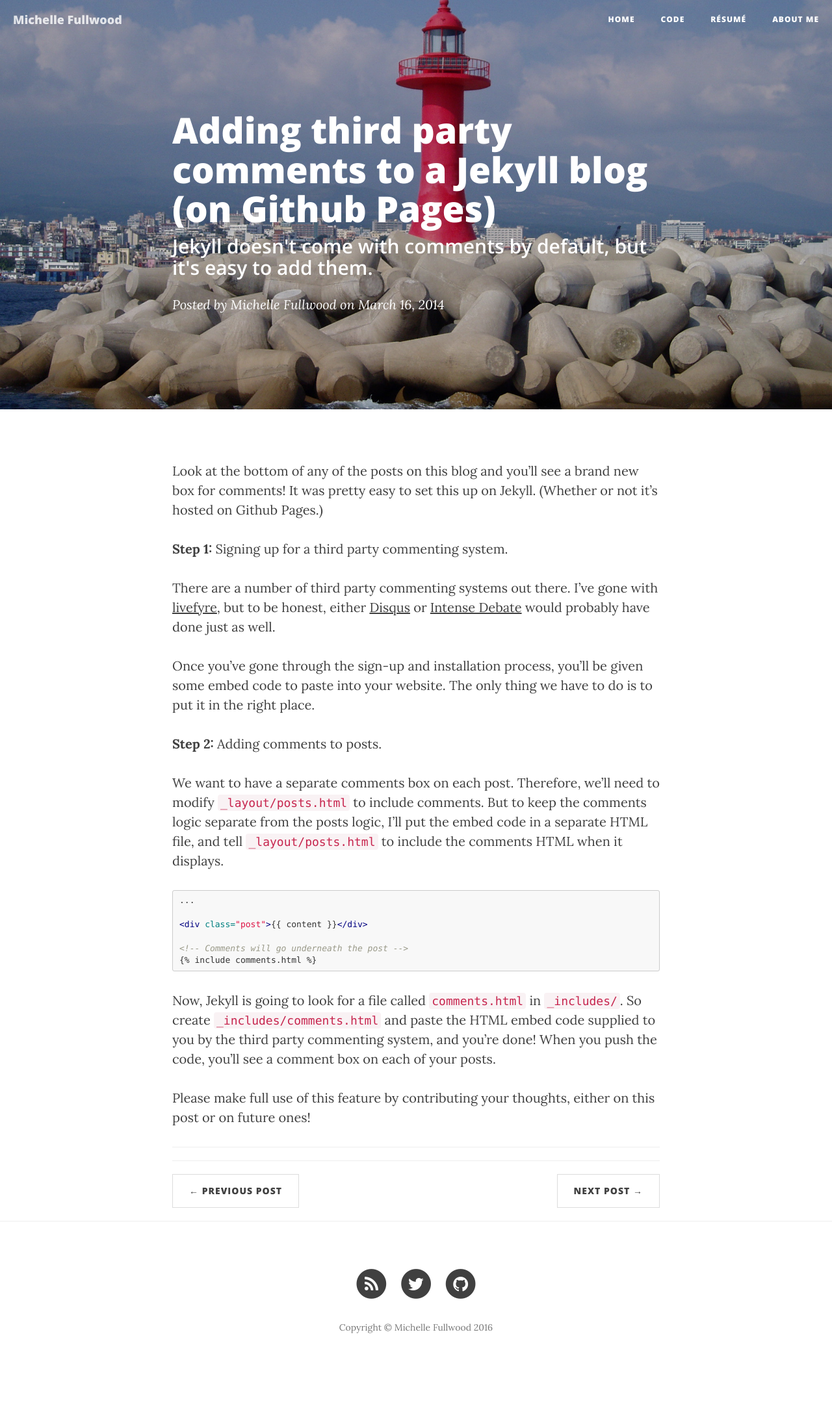
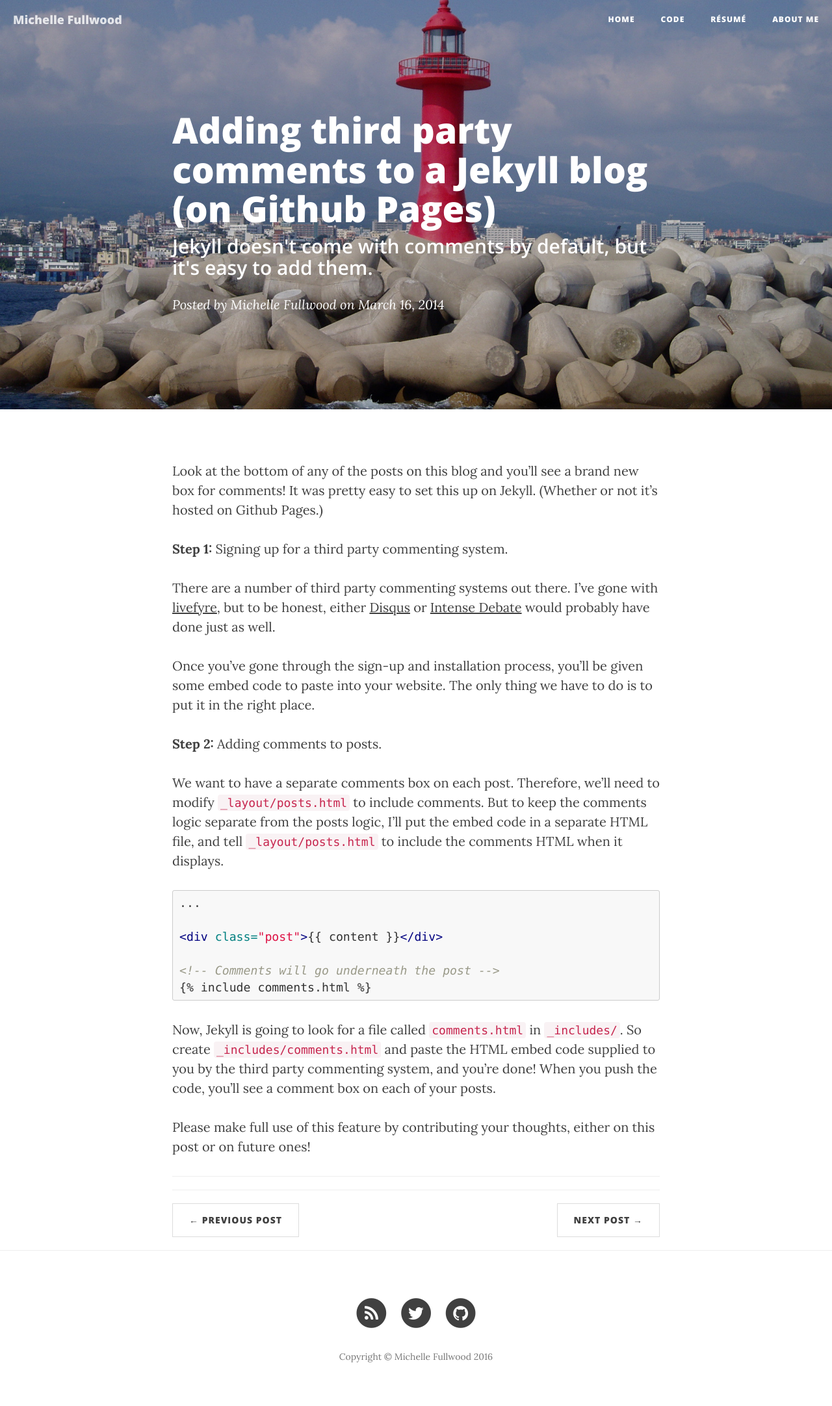
Before and after one commit to michelleful/code-blog, a Jekyll site: the page built from _posts/2014-03-16-adding-third-party-comments-to-a-jekyll-blog.markdown, in a window 1280 px wide. Shown: the whole page at 65% size. Built offline with Jekyll 4.4.1, drawn with Linux system fonts in a browser that asks for light colours; nearby versions of some CDN libraries; before the commit the page ends 2119 px from its top, so only the background shows below that.

Commit message:
Increase font size in code samples

```diff
--- a/css/syntax.css
+++ b/css/syntax.css
@@ -13,7 +13,9 @@
   white-space: pre;       // forces <code> to respect <pre> formatting
 }
 
-
+.highlight code {
+  font-size: 140%;
+}
 /*
  * GitHub style for Pygments syntax highlighter, for use with Jekyll
  * Courtesy of GitHub.com
```
